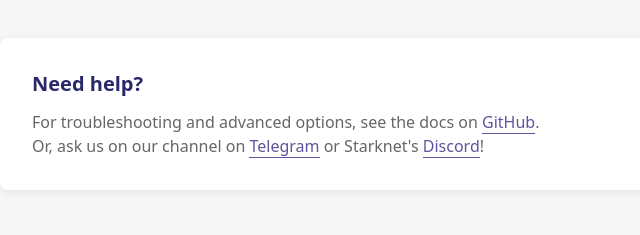
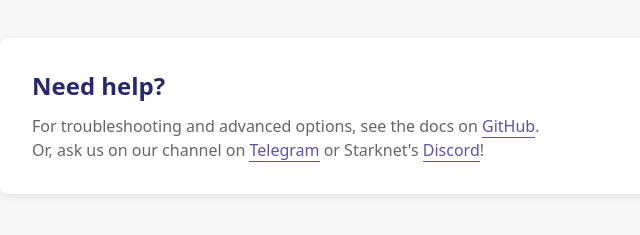
Before and after one commit to software-mansion/starkup, a website: page www/public/index.html in a window 1280 px wide. Shown: the part 456-691 px from the top of the page, 214-854 px from the left. Drawn offline with nearby package versions, Linux system fonts and the light colour scheme; files that its build step writes are made by us from their sources.

Commit message:
increase title size @ help section

```diff
--- a/www/public/index.html
+++ b/www/public/index.html
@@ -54,7 +54,7 @@
     </section>
     <!-- Help section -->
     <section class="card mt-6">
-      <h3 class="text-xl font-semibold text-primary mb-3">Need help?</h3>
+      <h3 class="text-2xl font-semibold text-primary mb-3">Need help?</h3>
       <p class="text-muted">
         For troubleshooting and advanced options, see the docs on
         <a href="https://github.com/software-mansion/starkup#readme" target="_blank" rel="noopener"
```
